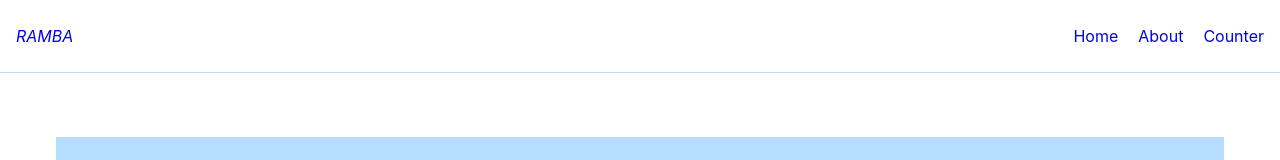
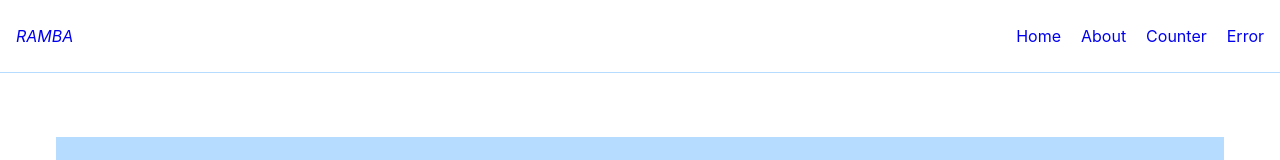
Before and after one commit to raysnowz/Altschool-second-semester-exam-2, a React (Create React App) app: page / in a window 1280 px wide. Shown: the top 160 px of the page. Built offline with nearby package versions, Linux system fonts and the light colour scheme.

Commit message:
added error page

```diff
--- a/src/Components/NavBar.jsx
+++ b/src/Components/NavBar.jsx
@@ -10,6 +10,7 @@ const NavBar = () => {
                     <li className="links"><a href="/">Home</a></li>
                     <li className="links"><a href="/about">About</a></li>
                     <li className="links"><a href="/counter">Counter</a></li>
+                    <li className="links"><a href="/error">Error</a></li>
                 </ul>
             </div>
         </div>
```
